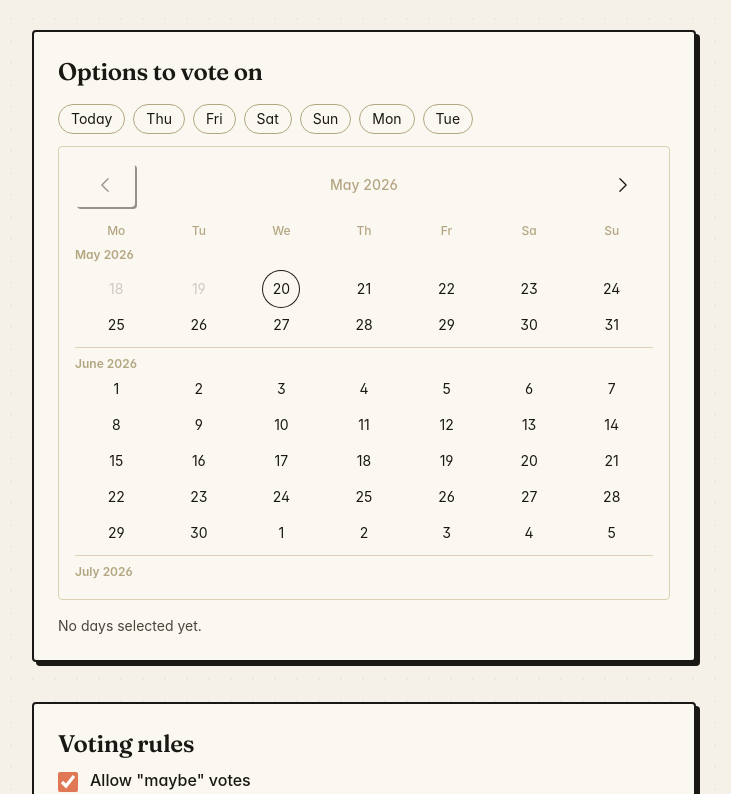
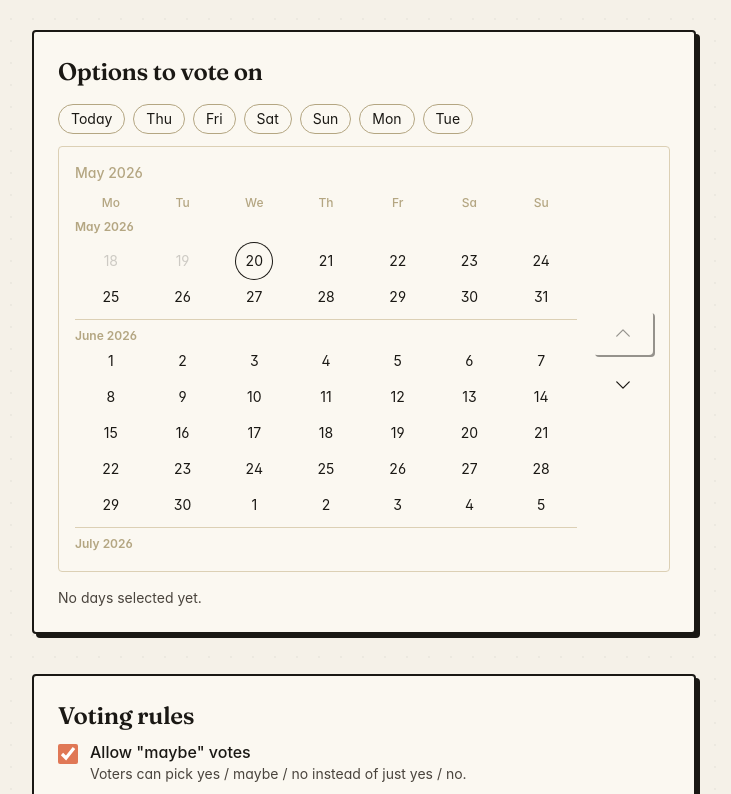
Before and after one commit to sebastianwien/whenly, a Vue app in the folder frontend/: page /new in a window 1280 px wide. Shown: the part 752-1546 px from the top of the page, without its empty margins (276-1007 px from the left). Built offline with nearby package versions, Linux system fonts and the light colour scheme; a web font is replaced by a local one.

Commit message:
feat: navigations-pfeile vertikal am rechten rand

```diff
--- a/frontend/src/components/DatePicker.vue
+++ b/frontend/src/components/DatePicker.vue
@@ -1,7 +1,7 @@
 <script setup lang="ts">
 import { ref, computed } from 'vue'
 import { useI18n } from 'vue-i18n'
-import { ChevronLeftIcon, ChevronRightIcon } from '@heroicons/vue/24/outline'
+import { ChevronUpIcon, ChevronDownIcon } from '@heroicons/vue/24/outline'
 import {
   startOfWeek, addDays, addWeeks, format,
   isBefore, startOfDay, isSameDay, getMonth, getYear
@@ -109,18 +109,12 @@ function quickLabel(d: Date): string {
     </div>
 
     <!-- Calendar -->
-    <div class="surface-soft rounded-xl p-4 select-none">
-      <!-- Navigation header -->
-      <div class="flex items-center justify-between mb-3">
-        <button type="button" class="btn btn-ghost p-1" :disabled="offset === 0" @click="prev">
-          <ChevronLeftIcon class="w-5 h-5" />
-        </button>
-        <span class="text-sm text-[var(--color-sand-400)] font-medium capitalize">
+    <div class="surface-soft rounded-xl p-4 select-none flex gap-3">
+      <!-- Left: weekday headers + tape -->
+      <div class="flex-1 min-w-0">
+        <!-- Month label -->
+        <div class="text-sm text-[var(--color-sand-400)] font-medium capitalize mb-2">
           {{ headerLabel }}
-        </span>
-        <button type="button" class="btn btn-ghost p-1" :disabled="offset + VISIBLE_WEEKS >= TOTAL_WEEKS" @click="next">
-          <ChevronRightIcon class="w-5 h-5" />
-        </button>
         </div>
 
         <!-- Weekday headers (fixed) -->
@@ -173,5 +167,16 @@ function quickLabel(d: Date): string {
         </div>
       </div>
       </div>
+
+      <!-- Right: vertical nav buttons -->
+      <div class="flex flex-col justify-center gap-2 pl-1">
+        <button type="button" class="btn btn-ghost p-1" :disabled="offset === 0" @click="prev">
+          <ChevronUpIcon class="w-5 h-5" />
+        </button>
+        <button type="button" class="btn btn-ghost p-1" :disabled="offset + VISIBLE_WEEKS >= TOTAL_WEEKS" @click="next">
+          <ChevronDownIcon class="w-5 h-5" />
+        </button>
+      </div>
+    </div>
   </div>
 </template>
```
Lines whose indentation alone changed are shown as unchanged.
